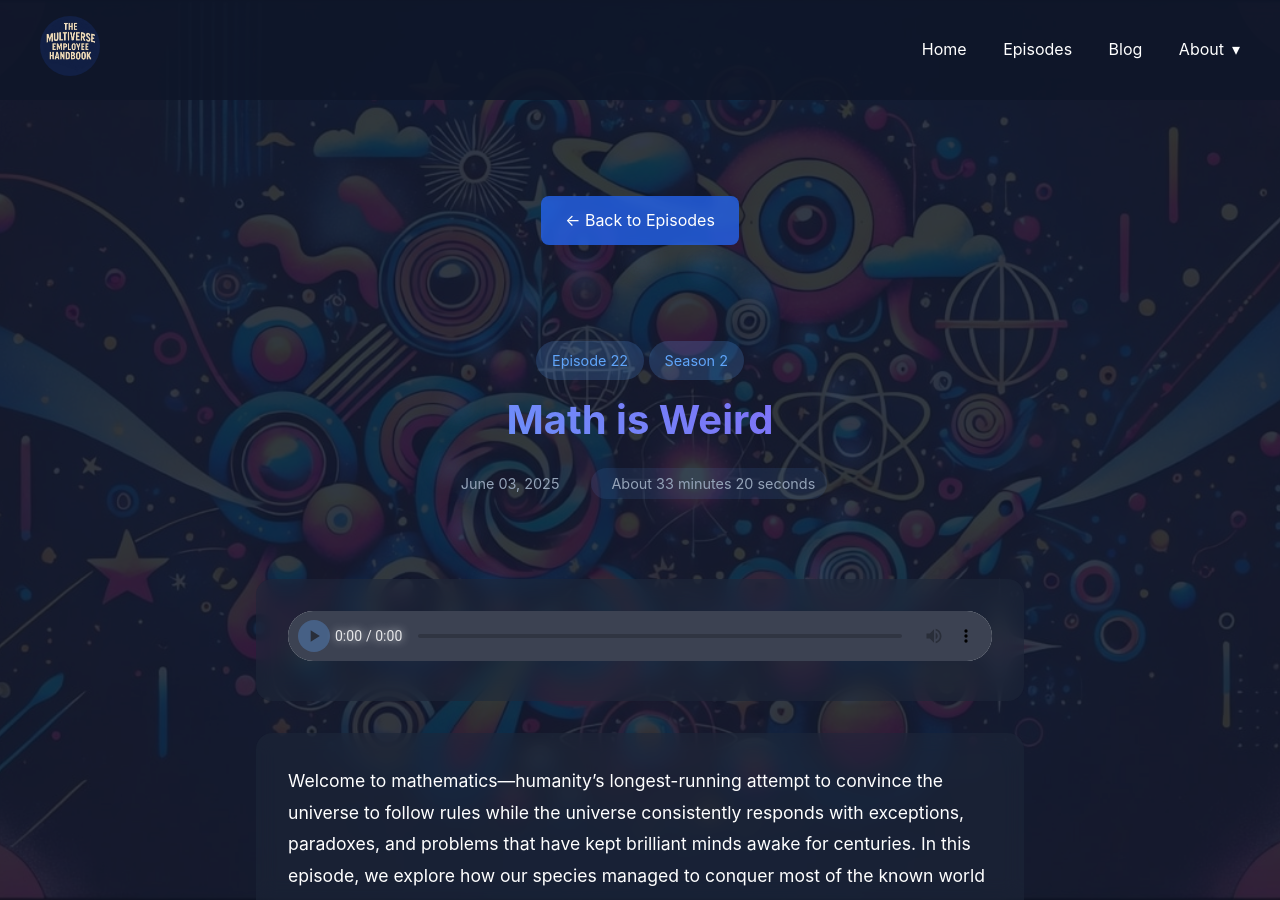
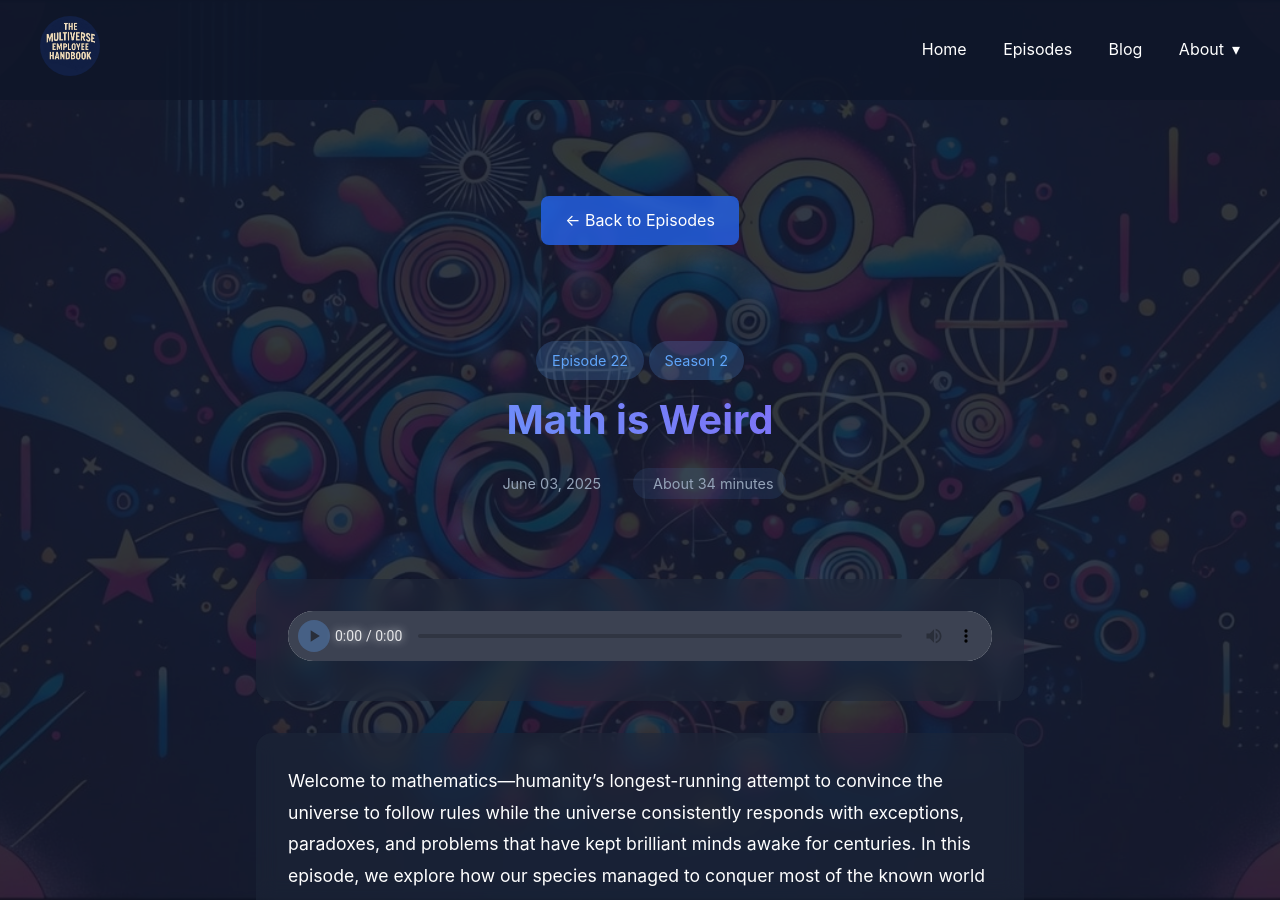
Before and after one commit to forward6/tmeh, a Jekyll site: the page built from _episodes/2025-06-03-math-is-weird.md, in a window 1280 px wide and 900 px high. Built offline with Jekyll 4.4.1, drawn with Linux system fonts in a browser that asks for light colours.

Commit message:
Changed length

```diff
--- a/_episodes/2025-06-03-math-is-weird.md
+++ b/_episodes/2025-06-03-math-is-weird.md
@@ -4,13 +4,13 @@ title: "Math is Weird"
 episode_number: 22
 season_number: 2
 date: 2025-06-03
-duration-en: "33 minutes 20 seconds"
-audio_url: "https://mcdn.podbean.com/mf/download/apbq5asdij2wnm92/multiverse-employee-handbook-s02e22-math-is-weird.mp3"
-apple_url: "https://podcasts.apple.com/ca/podcast/the-multiverse-employee-handbook/id1764134739?i=1000710058122"
-spotify_url: "https://open.spotify.com/episode/0PGqCPtMszf4lVUMtRMkUh?si=3ZPfTAJYRriGFBbf50erpx"
-youtube_url: "https://youtu.be/Hu6rBn8xapQ?si=lzDGwNBi0NG4hYdI"
+duration-en: "34 minutes"
+audio_url: "https://mcdn.podbean.com/mf/download/uddardtfur6sp2wc/multiverse-employee-handbook-s02e22-math-is-weird.mp3"
+apple_url: "https://podcasts.apple.com/us/podcast/the-multiverse-employee-handbook/id1764134739"
+spotify_url: "https://open.spotify.com/show/2JxWJWRUjmDjoCje1JbcWZ"
+youtube_url: "https://www.youtube.com/playlist?list=PLCK79HTuWuA409l7x6iRN_icn0xZFzamp"
 transcript_url: "/assets/transcripts/TMEH-S02E22-transcript.pdf"
-duration: "PT33M20S"
+duration: "PT34M15S"
 description: >
   Join us for a journey through humanity's most ambitious attempt to make the universe make sense through strategic symbol arrangement. From civilizations that built pyramids without zero to unsolved problems that mock our mathematical pretensions, discover why numbers are simultaneously our greatest achievement and most persistent source of existential confusion.
 ---
```
Also changed, not shown: 3 other files.
